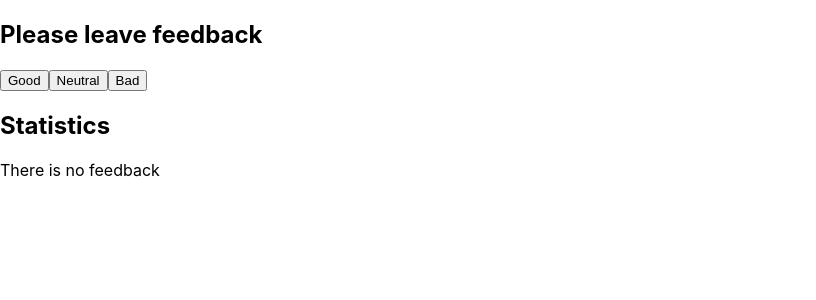
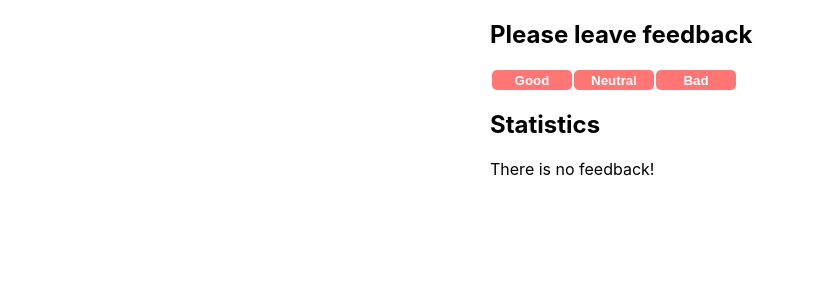
Before and after one commit to aniyavolfman/goit-react-hw-02-feedback, a React (Create React App) app: page / in a window 1280 px wide. Shown: the top 300 px of the page, without its empty margins (0-816 px from the left). Built offline with nearby package versions, Linux system fonts and the light colour scheme.

Commit message:
add styles

```diff
--- a/src/components/Button/Button.jsx
+++ b/src/components/Button/Button.jsx
@@ -1,8 +1,9 @@
 import PropTypes from 'prop-types';
+import css from './Button.module.css';
 
 export function Button({ text, onButton }) {
   return (
-    <button type="button" onClick={onButton}>
+      <button className={css.buttonClick} type="button" onClick={onButton}>
       {text}
     </button>
   );
--- /dev/null
+++ b/src/components/Button/Button.module.css
@@ -0,0 +1,15 @@
+.buttonClick {
+    pad: 10px 15px;
+    background-color: #ff7675;
+    font-weight: 600;
+    color:white;
+    border-radius: 5px;
+    border: none;
+    width: 80px;
+    height: 20px;
+    margin-left: 2px;
+}
+
+.buttonClick:hover, .buttonClick:focus {
+    background-color: #a29bfe;
+}
--- a/src/components/Container/Container.jsx
+++ b/src/components/Container/Container.jsx
@@ -1,7 +1,8 @@
 import PropTypes from 'prop-types';
+import css from './Container.module.css';
 
 export function Container({ children }) {
-  return <div>{children}</div>;
+  return <div className={css.container}>{children}</div>;
 }
 
 Container.propTypes = {
--- /dev/null
+++ b/src/components/Container/Container.module.css
@@ -0,0 +1,7 @@
+.container {
+    width: 300px;
+    max-width: 100%;
+    padding: 0 15px;
+    margin: 0 auto;
+    align-items: center;
+}
--- a/src/components/Paragraph/Paragraph.jsx
+++ b/src/components/Paragraph/Paragraph.jsx
@@ -1,10 +1,11 @@
 import PropTypes from 'prop-types';
+import css from './Paragraph.module.css';
 
 export function Paragraph({ text, number }) {
   return (
     <p>
       {text}
-      <span>{number}</span>
+      <span className={css.text}>{number}</span>
       {text === 'Positive feedback:' && <span>%</span>}
     </p>
   );
--- /dev/null
+++ b/src/components/Paragraph/Paragraph.module.css
@@ -0,0 +1,3 @@
+.text {
+    margin-left: 5px;
+}
--- a/src/components/Statistics/Statistics.jsx
+++ b/src/components/Statistics/Statistics.jsx
@@ -15,7 +15,7 @@ export function Statistics({ good, neutral, bad, total, positivePercentage }) {
         number={positivePercentage}
       />
     </>
-    ) : <Notification message="There is no feedback" />
+    ) : <Notification message="There is no feedback!" />
   );
 }
 
```
